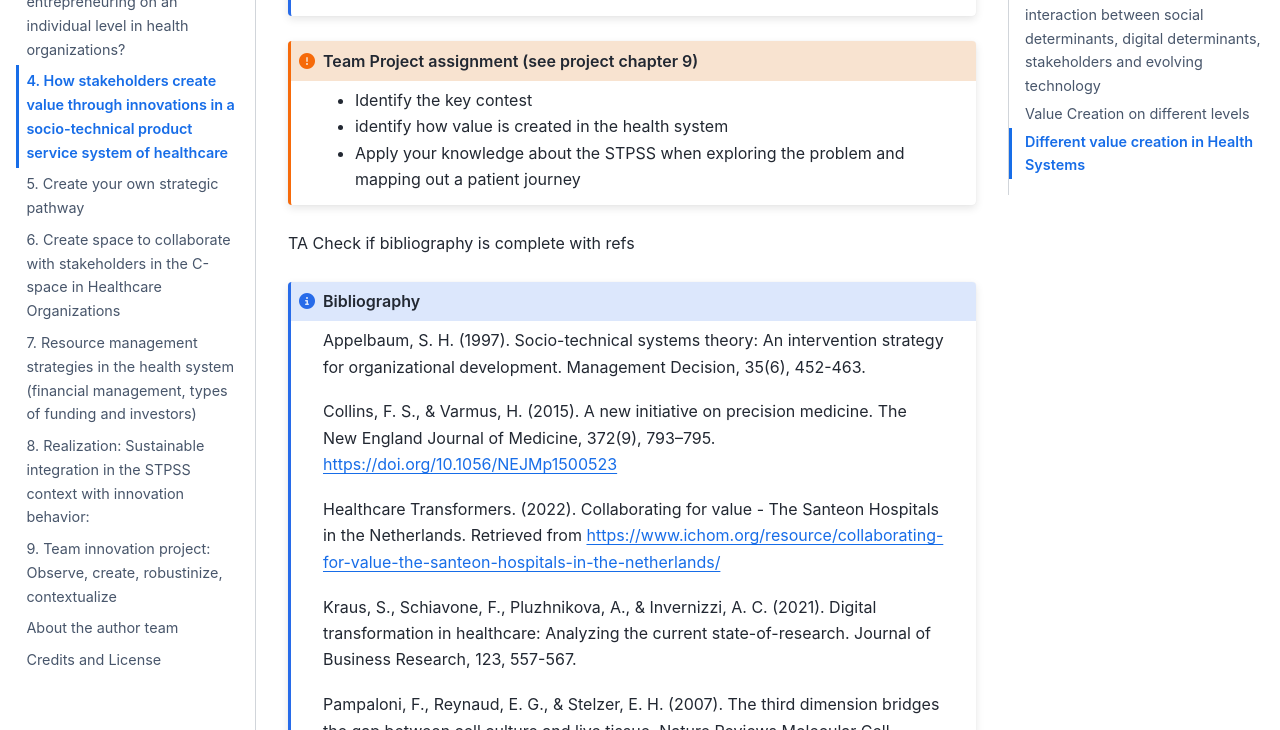
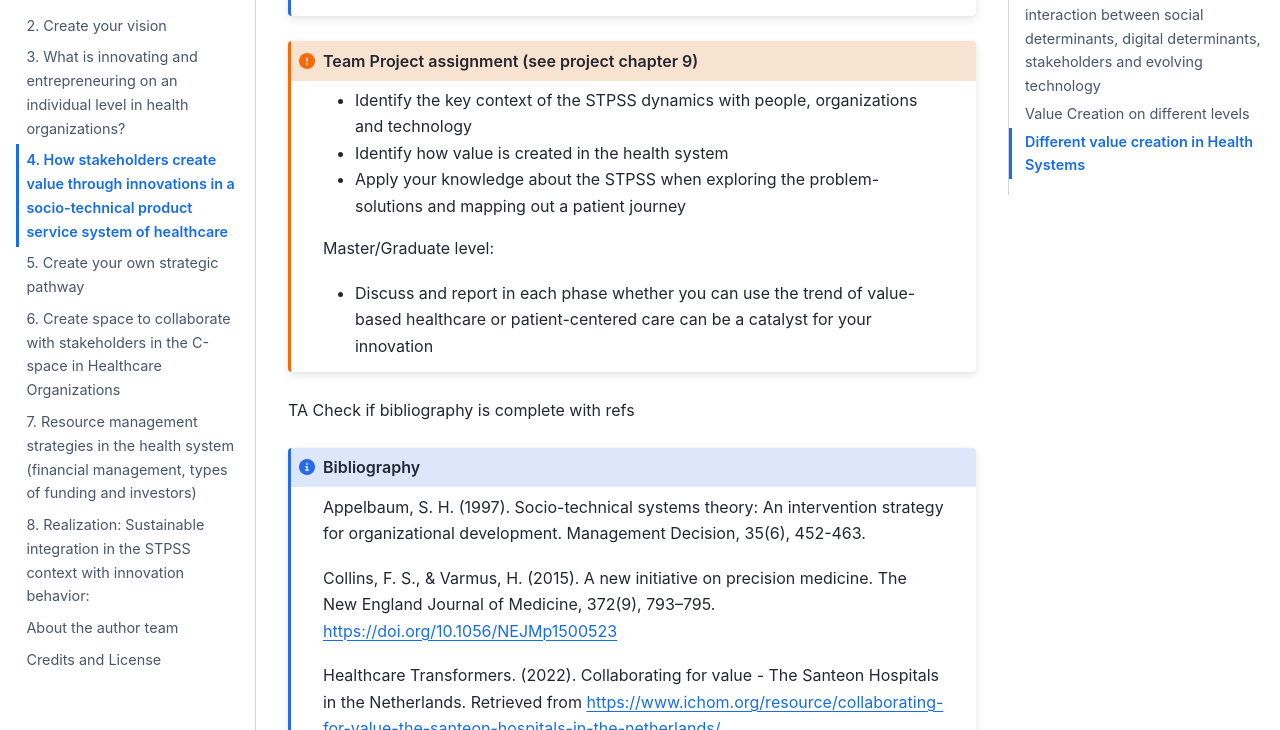
Before and after one commit to pietervandekerckhove/handbook-innovating-health, a Jupyter Book: the page built from book/chapters/05_healthcare_innovation.md, in a window 1280 px wide and 900 px high, scrolled down 14181 px, cut to the strip 170-900 px from the top of the window. Built offline with Jupyter Book 1.0.4 settings and Sphinx 7.4.7 and the Sphinx Book theme 1.1.4, drawn with Linux system fonts in a browser that asks for light colours; pages that are not in the unit, such as notebooks, are missing from menus; comment, search, counter and statistics services are not loaded; some of the changed text lies outside the part shown.

Commit message:
update assignmenets

`````diff
--- a/book/chapters/05_healthcare_innovation.md
+++ b/book/chapters/05_healthcare_innovation.md
@@ -92,7 +92,7 @@
 
 Take a look at this case of these two people. What key aspects can you identify about the context of their health journey?
 
-````{admonition} 🔴Add an appropriate title for this video🔴
+````{admonition} TU Delft Open Course Video: Patient Journeys
 ```{raw} html
 <iframe width="711" height="400" src="https://www.youtube.com/embed/9BUchsMKrOU" title="MED01x_2017_M1_Casemovie-video" frameborder="0" allow="accelerometer; autoplay; clipboard-write; encrypted-media; gyroscope; picture-in-picture; web-share" referrerpolicy="strict-origin-when-cross-origin" allowfullscreen></iframe>
 ```
@@ -101,7 +101,7 @@
 
 Now, take a look at the next video, what relations between the patient and the health system did you find as well in the previous video?
 
-````{admonition} 🔴Add an appropriate title for this video🔴
+````{admonition} TU Delft Open Course Video: Patient Journeys; prof. Richard Goossens
 ```{raw} html
 <iframe width="711" height="400" src="https://www.youtube.com/embed/Qb5rebNu1Pg" title="MED01x_2017_M1_Lecture-video" frameborder="0" allow="accelerometer; autoplay; clipboard-write; encrypted-media; gyroscope; picture-in-picture; web-share" referrerpolicy="strict-origin-when-cross-origin" allowfullscreen></iframe>
 ```
@@ -218,7 +218,7 @@
 Video Introduction
 Watch Prof. Steven Howard’s video introduction on value-based healthcare in Santeon hospitals to understand how these principles are applied in real-world settings. View the video here.
 
-````{admonition} 🔴Add an appropriate title for this video🔴
+````{admonition} Watch this video of Prof. Steven Howard
 
 ```{video} https://www.youtube.com/embed/playlist?list=PLd0hXinKX4s4-UWJtYC-vjQZWb8ghuxs6
 
@@ -266,9 +266,12 @@
 
 ```{admonition} Team Project assignment (see project chapter 9)
 :class: important
-* Identify the key contest
-* identify how value is created in the health system
-* Apply your knowledge about the STPSS when exploring the problem and mapping out a patient journey
+* Identify the key context of the STPSS dynamics with people, organizations and technology
+* Identify how value is created in the health system
+* Apply your knowledge about the STPSS when exploring the problem-solutions and mapping out a patient journey
+
+Master/Graduate level:
+* Discuss and report in each phase whether you can use the trend of value-based healthcare or patient-centered care can be a catalyst for your innovation
 ```
 
 TA Check if bibliography is complete with refs
`````
Also changed, not shown: book/chapters/04_innovating_health_organization.md (+11 -1 lines), book/chapters/06_innovation_pathway.md (+9 -0 lines), book/chapters/authors.md (+1 -9 lines), book/chapters/10_team_project.md (renamed from book/chapters/10_basic_inno_team_project.md).
